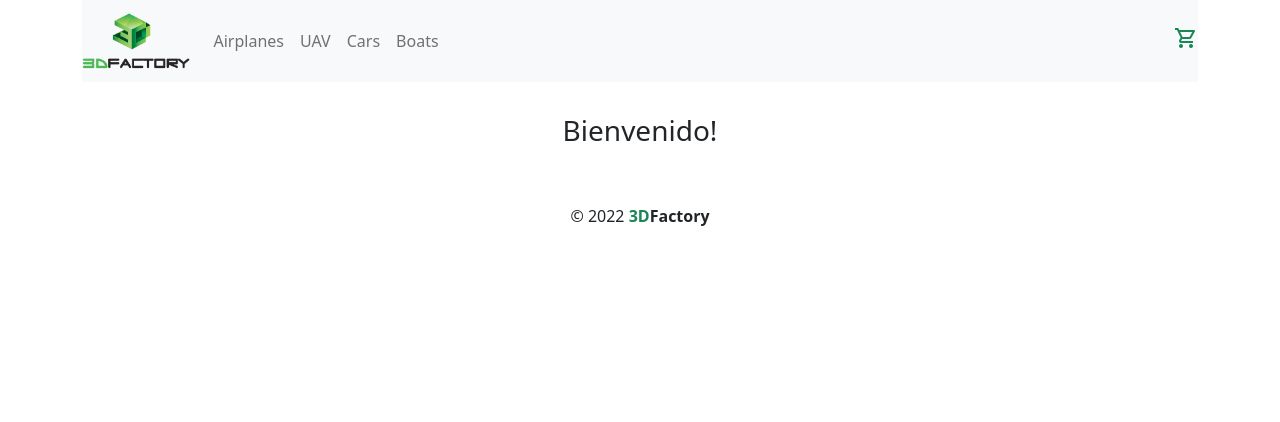
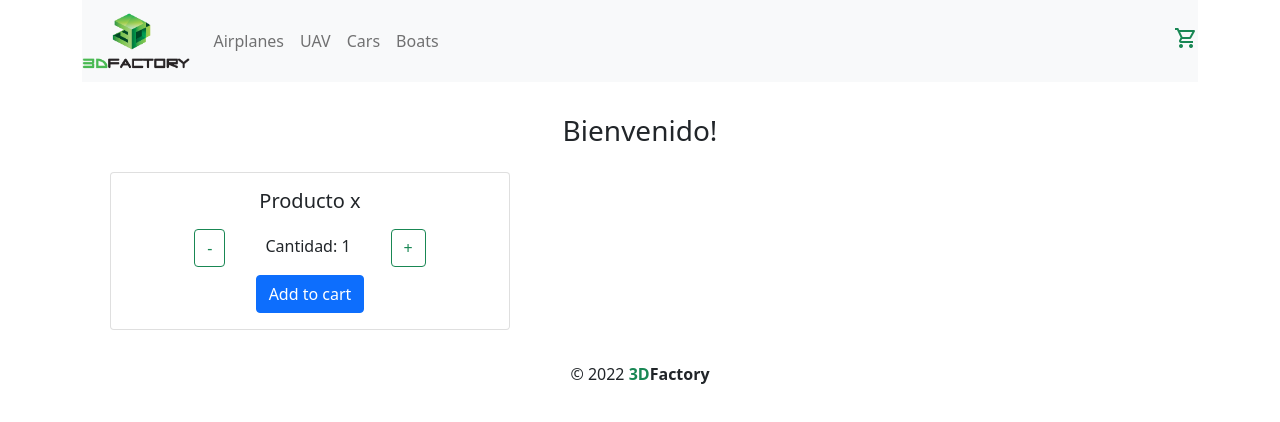
Before and after one commit to pablomailhet/plm-app, a React (Create React App) app: page / in a window 1280 px wide. Shown: the top 422 px of the page. Built offline with nearby package versions, Linux system fonts and the light colour scheme.

Commit message:
Desafio Clase5

```diff
--- a/src/components/Footer.js
+++ b/src/components/Footer.js
@@ -5,7 +5,7 @@ const Footer = () => {
             <Row>
                 <Col>
                     <Container className="text-center p-3">
-                        &copy; {(new Date().getFullYear())} <b><color className="text-success">3D</color>Factory</b>
+                        &copy; {(new Date().getFullYear())} <b className="text-success">3D</b><b>Factory</b>
                     </Container>
                 </Col>
             </Row>
--- /dev/null
+++ b/src/components/ItemCount.js
@@ -0,0 +1,31 @@
+import {Container,Button,Card} from "react-bootstrap";
+import {useState} from "react";
+const ItemCount = ({stock,initial,onAdd}) => {
+    const [cantidad,setCantidad] = useState(initial);
+    const agregar = () => {
+        if(cantidad<stock){
+            setCantidad(cantidad+1);
+        }
+    }
+    const quitar = () => {
+        if(cantidad>0){
+            setCantidad(cantidad-1);
+        }
+    }
+    return (
+        <Card style={{width:'400px'}}>
+            <Card.Body>
+                <Card.Title>Producto x</Card.Title>
+                <Container className="pt-2">
+                    <Button variant="outline-success" onClick={quitar}>-</Button>
+                    <Container as="span" className="mx-3">Cantidad: {cantidad}</Container>
+                    <Button variant="outline-success" onClick={agregar}>+</Button>
+                </Container>
+                <Container className="pt-2">
+                    <Button variant="primary" onClick={onAdd}>Add to cart</Button>
+                </Container>
+            </Card.Body>
+        </Card>
+    );
+};
+export default ItemCount;
--- a/src/components/ItemListContainer.js
+++ b/src/components/ItemListContainer.js
@@ -1,4 +1,5 @@
 import {Container,Row,Col} from "react-bootstrap";
+import ItemCount from "./ItemCount";
 const ItemListContainer = (props) => {
     return (
         <Container as="main" className="text-center p-3">
@@ -7,6 +8,9 @@ const ItemListContainer = (props) => {
                     <Container className="text-center p-3">
                         <h3>{props.greeting}</h3>
                     </Container>
+                    <Container>
+                        <ItemCount stock={5} initial={1} onAdd={()=>{}} />
+                    </Container>
                 </Col>
             </Row>
         </Container>
--- a/src/components/NavBar.js
+++ b/src/components/NavBar.js
@@ -1,26 +1,25 @@
 import {Container,Row,Col} from "react-bootstrap";
 import CartWidget from "./CartWidget";
-const NavBar = (props) => {
+import {NavBarLinks} from "./NavBarLinks";
+const NavBar = ({title,links}) => {
+
     return (
         <Container as="header">
             <nav className="navbar navbar-expand-lg navbar-light bg-light">
                 <a className="navbar-brand" href="#">
-                    <img src="logo.png" alt={props.title} height="56" />
+                    <img src="logo.png" alt={title} height="56" />
                 </a>
                 <div className="collapse navbar-collapse" id="navbarText">
                     <ul className="navbar-nav mr-auto">
-                        <li className="nav-item active">
-                            <a className="nav-link" href="#">Airplanes</a>
-                        </li>
-                        <li className="nav-item">
-                            <a className="nav-link" href="#">UAV</a>
-                        </li>
-                        <li className="nav-item">
-                            <a className="nav-link" href="#">Cars</a>
-                        </li>
-                        <li className="nav-item">
-                            <a className="nav-link" href="#">Boats</a>
-                        </li>
+                        {
+                            NavBarLinks.map((item,index) =>{
+                                return (
+                                    <li key={index} className="nav-item active">
+                                        <a className={item.cName} href={item.url}>{item.title}</a>
+                                    </li>
+                                )
+                            })
+                        }
                     </ul>
                 </div>
                 <span className="navbar-text">
--- /dev/null
+++ b/src/components/NavBarLinks.js
@@ -0,0 +1,22 @@
+export const NavBarLinks = [
+    {
+        title: 'Airplanes',
+        url: '#',
+        cName: 'nav-link'
+    },
+    {
+        title: 'UAV',
+        url: '#',
+        cName: 'nav-link'
+    },
+    {
+        title: 'Cars',
+        url: '#',
+        cName: 'nav-link'
+    },
+    {
+        title: 'Boats',
+        url: '#',
+        cName: 'nav-link'
+    }
+];
```
